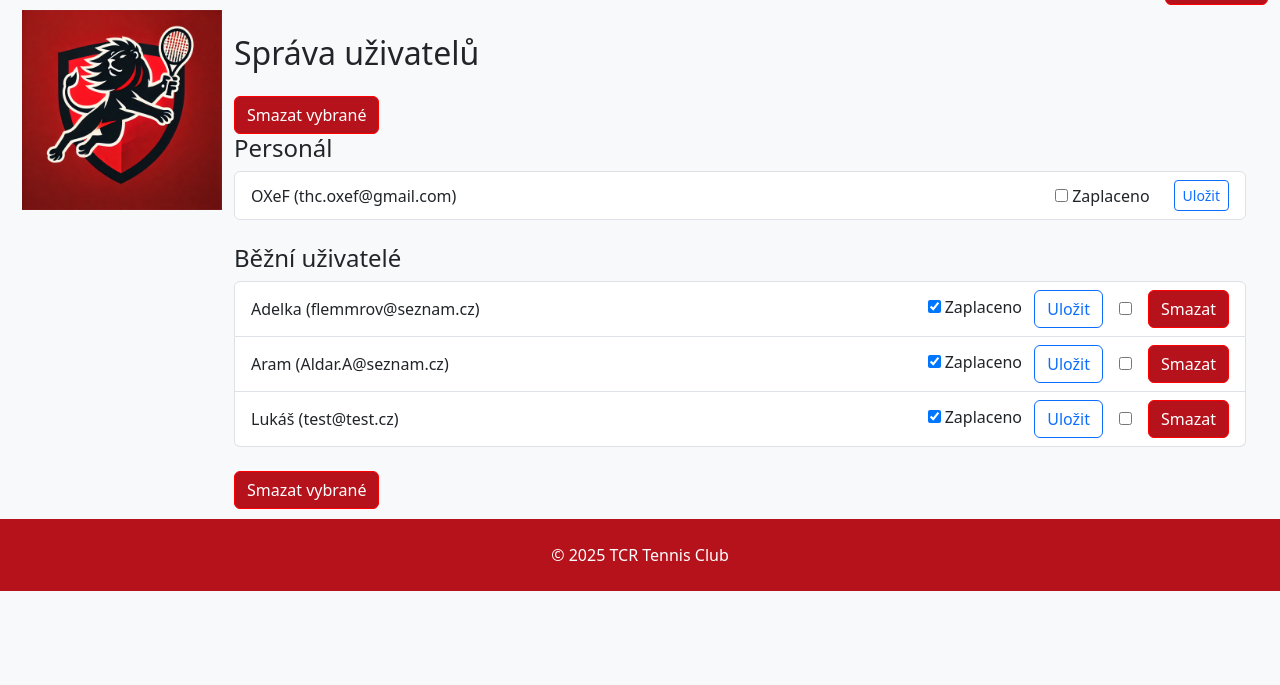
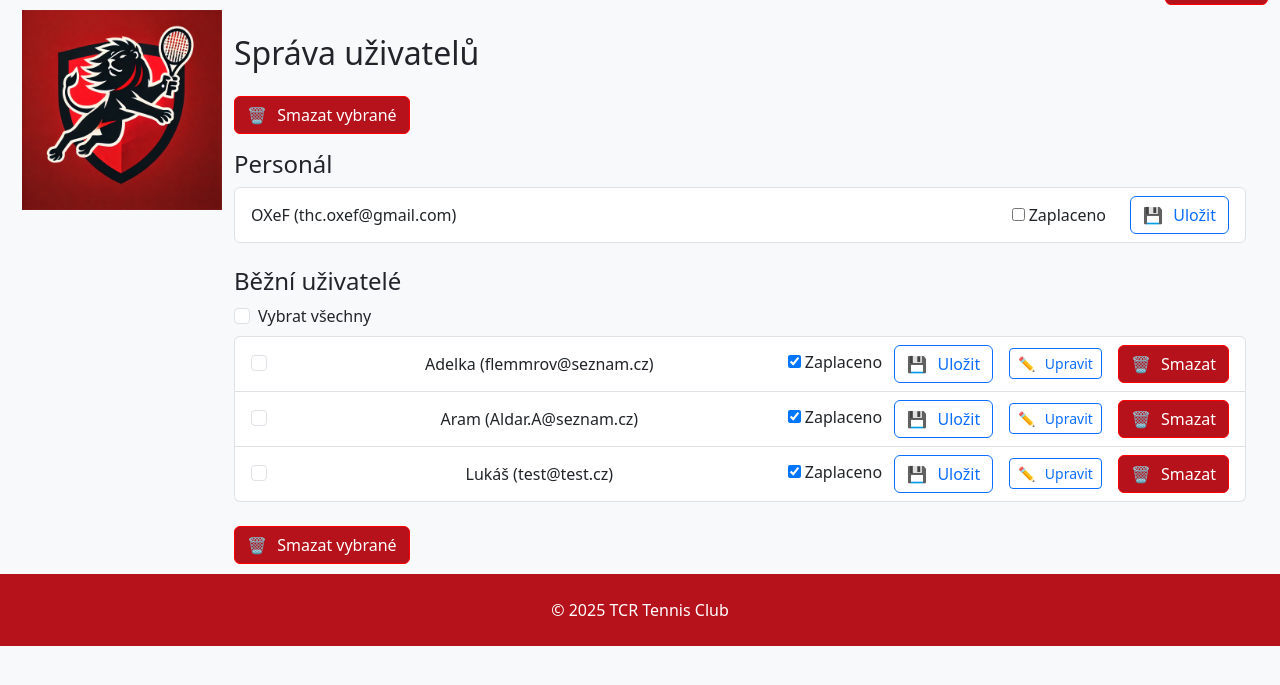
Before and after one commit to OXeFeN/TCR, a Django app: page /manage-users/ in a window 1280 px wide. Shown: the part 50-735 px from the top of the page. Run offline with Django 5.2, Linux system fonts and the light colour scheme; a user stored in the database is signed in; data comes from the database, SQL or seed files in the repository; both versions use the stored data as it was after the commit.

Commit message:
Hosting upload 2

```diff
--- a/TCR/settings.py
+++ b/TCR/settings.py
@@ -27,7 +27,7 @@ SECRET_KEY = 'django-insecure-h-f#1p5kw*43#d#0rk_vrv$d_0@xyy=kjl3hcv6ze(nc5*x^#y
 # SECURITY WARNING: don't run with debug turned on in production!
 DEBUG = True
 
-ALLOWED_HOSTS = [] #    "Oxef.pythonanywhere.com"
+ALLOWED_HOSTS = ["oxef.pythonanywhere.com"] #    "Oxef.pythonanywhere.com"
 
 
 # Application definition
--- a/static/css/style.css
+++ b/static/css/style.css
@@ -66,6 +90,24 @@
   background-color: #0d6efd;
   color: #ffffff;
   transform: scale(1.2);
+}
+/* Ikona před textem */
+.btn i {
+  margin-right: 6px;
+  font-style: normal; /* pokud používáš font-icon, můžeš přepsat */
+}
+
+/* Volitelně: vlastní ikonka přes content (CSS emoji nebo znak) */
+.icon-edit::before {
+  content: "✏️";
+}
+
+.icon-delete::before {
+  content: "🗑️";
+}
+
+.icon-save::before {
+  content: "💾";
 }
 .form-group {
   margin-bottom: 1em;
--- a/users/templates/users/user_management.html
+++ b/users/templates/users/user_management.html
@@ -7,8 +7,8 @@
 
   <form method="post" action="{% url 'delete_users_bulk' %}" id="bulk-delete-form">
     {% csrf_token %}
-    <button type="submit" class="btn btn btn-custom" onclick="return confirmBulkDelete();">
-      Smazat vybrané
+    <button type="submit" class="btn btn-custom mb-3" onclick="return confirmBulkDelete();">
+      <i class="icon-delete"></i> Smazat vybrané
     </button>
 
     <h4>Personál</h4>
@@ -17,6 +17,7 @@
         <li class="list-group-item d-flex justify-content-between align-items-center">
           {{ user.username }} ({{ user.email }})
           <div class="d-flex align-items-center gap-3">
+            <!-- Formulář zaplaceno -->
             <form method="post" action="{% url 'user_management' %}">
               {% csrf_token %}
               <input type="hidden" name="user_ids" value="{{ user.id }}">
@@ -24,14 +25,24 @@
                 <input type="checkbox" name="paid_{{ user.id }}" {% if user.membership_paid %}checked{% endif %}>
                 Zaplaceno
               </label>
-              <button type="submit" class="btn btn-sm btn-custom2">Uložit</button>
+              <button type="submit" class="btn btn-custom2">
+                <i class="icon-save"></i> Uložit
+              </button>
             </form>
 
             {% if user != request.user %}
-              <input type="checkbox" name="user_ids_to_delete" value="{{ user.id }}">
+              <!-- Tlačítko Upravit -->
+              <a href="{% url 'admin_edit_user' user.id %}" class="btn btn-outline-primary btn-sm">
+                <i class="icon-edit"></i> Upravit
+              </a>
+
+              <!-- Tlačítko Smazat -->
               <form method="post" action="{% url 'delete_user' user.id %}" onsubmit="return confirmSingleDelete();">
                 {% csrf_token %}
-                <button type="submit" class="btn btn-custom">Smazat</button>
+                <input type="hidden" name="user_ids_to_delete" value="{{ user.id }}">
+                <button type="submit" class="btn btn-custom">
+                  <i class="icon-delete"></i> Smazat
+                </button>
               </form>
             {% endif %}
           </div>
@@ -42,11 +53,25 @@
     </ul>
 
     <h4>Běžní uživatelé</h4>
+
+    <!-- Vybrat vše -->
+    <div class="form-check mb-2">
+      <input type="checkbox" class="form-check-input" id="select-all" onclick="toggleAllUsers(this)">
+      <label for="select-all" class="form-check-label">Vybrat všechny</label>
+    </div>
+
     <ul class="list-group mb-4">
       {% for user in regular_users %}
         <li class="list-group-item d-flex justify-content-between align-items-center">
+          <!-- Checkbox pro hromadné mazání -->
+          <div class="form-check me-3">
+            <input class="form-check-input" type="checkbox" name="user_ids_to_delete" value="{{ user.id }}">
+          </div>
+
           {{ user.username }} ({{ user.email }})
+
           <div class="d-flex align-items-center gap-3">
+            <!-- Formulář zaplaceno -->
             <form method="post" action="{% url 'user_management' %}">
               {% csrf_token %}
               <input type="hidden" name="user_ids" value="{{ user.id }}">
@@ -54,14 +79,24 @@
                 <input type="checkbox" name="paid_{{ user.id }}" {% if user.membership_paid %}checked{% endif %}>
                 Zaplaceno
               </label>
-              <button type="submit" class="btn btn-custom2">Uložit</button>
+              <button type="submit" class="btn btn-custom2">
+                <i class="icon-save"></i> Uložit
+              </button>
             </form>
 
             {% if user != request.user %}
-              <input type="checkbox" name="user_ids_to_delete" value="{{ user.id }}">
+              <!-- Tlačítko Upravit -->
+              <a href="{% url 'admin_edit_user' user.id %}" class="btn btn-outline-primary btn-sm">
+                <i class="icon-edit"></i> Upravit
+              </a>
+
+              <!-- Tlačítko Smazat -->
               <form method="post" action="{% url 'delete_user' user.id %}" onsubmit="return confirmSingleDelete();">
                 {% csrf_token %}
-                <button type="submit" class="btn btn-custom">Smazat</button>
+                <input type="hidden" name="user_ids_to_delete" value="{{ user.id }}">
+                <button type="submit" class="btn btn-custom">
+                  <i class="icon-delete"></i> Smazat
+                </button>
               </form>
             {% endif %}
           </div>
@@ -72,11 +107,12 @@
     </ul>
 
     <button type="submit" class="btn btn-custom" onclick="return confirmBulkDelete();">
-      Smazat vybrané
+      <i class="icon-delete"></i> Smazat vybrané
     </button>
   </form>
 </div>
 {% endblock %}
+
 {% block extra_script %}
 <script src="{% static 'js/users.js' %}"></script>
 {% endblock extra_script %}
--- a/users/urls.py
+++ b/users/urls.py
@@ -1,5 +1,5 @@
 from django.urls import path
-from .views import register, dashboard, profile_view, user_management, delete_user, delete_users_bulk, edit_profile
+from .views import register, dashboard, profile_view, user_management, delete_user, delete_users_bulk, edit_profile, admin_edit_user
 from django.contrib.auth.views import LogoutView, LoginView, PasswordChangeView, PasswordChangeDoneView
 
 urlpatterns = [
@@ -14,4 +14,5 @@ urlpatterns = [
     path('profil/edit/', edit_profile, name='edit_profile'),
     path('profil/heslo/', PasswordChangeView.as_view(template_name='change_password.html'), name='change_password'),
     path('profil/heslo-hotovo/', PasswordChangeDoneView.as_view(template_name='password_change_done.html'), name='password_change_done'),
+    path('admin/users/edit/<int:user_id>/', admin_edit_user, name='admin_edit_user'),
 ]
--- a/users/views.py
+++ b/users/views.py
@@ -1,10 +1,11 @@
 from django.shortcuts import render, redirect, get_object_or_404
 from django.contrib import messages
-from .forms import CustomUserCreationForm
-from django.contrib.auth.decorators import login_required
+from .forms import CustomUserCreationForm, CustomUserForm
+from django.contrib.auth.decorators import login_required, user_passes_test
 from django.contrib.admin.views.decorators import staff_member_required
 from django.contrib.auth import login, get_user_model
-from .forms import CustomUserForm
+from .models import CustomUser
+
 
 
 def register(request):
@@ -91,3 +92,24 @@ def delete_users_bulk(request):
             except User.DoesNotExist:
                 pass
     return redirect('user_management')
+
+@login_required
+@user_passes_test(lambda u: u.is_staff)
+def admin_edit_user(request, user_id):
+    target_user = get_object_or_404(CustomUser, pk=user_id)
+
+    if request.method == 'POST':
+        form = CustomUserForm(request.POST, instance=target_user)
+        if form.is_valid():
+            form.save()
+            messages.success(request, f"Uživatel {target_user.username} byl úspěšně upraven.")
+            return redirect('user_management')
+        else:
+            messages.error(request, "Formulář obsahuje chyby. Zkontrolujte prosím všechna pole.")
+    else:
+        form = CustomUserForm(instance=target_user)
+
+    return render(request, 'user_edit_profile.html', {
+        'form': form,
+        'target_user': target_user
+    })
```
Also changed, not shown: other parts of static/css/style.css (+35 -2 lines), static/js/users.js (+43 -0 lines), users/templates/user_edit_profile.html (added, +25 -0 lines), db.sqlite3.
